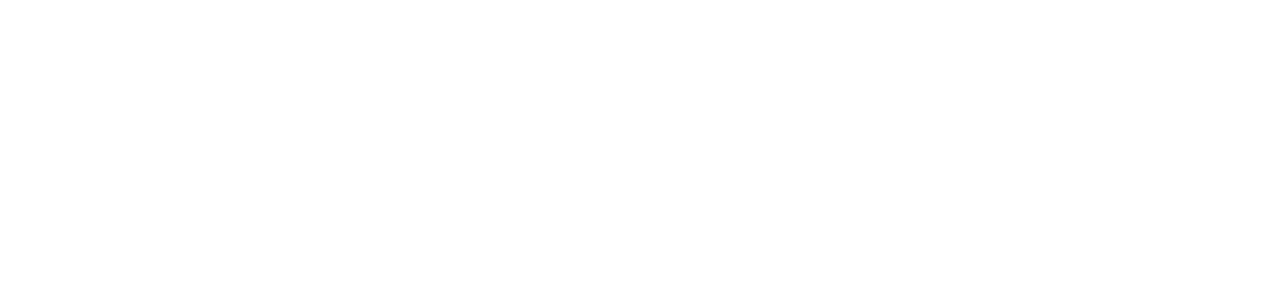
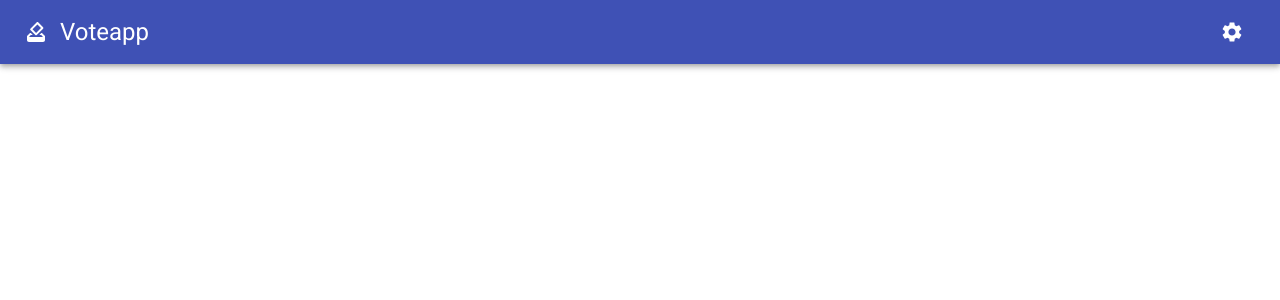
Before and after one commit to sarrietav-dev/votapp, a React (Create React App) app: page / in a window 1280 px wide. Shown: the top 300 px of the page. Built offline with nearby package versions, Linux system fonts and the light colour scheme.

Commit message:
Replace /dashboard route to root route

```diff
--- a/src/App.js
+++ b/src/App.js
@@ -6,6 +6,7 @@ import { Route, Switch } from 'react-router';
 import { BrowserRouter } from 'react-router-dom';
 import Login from './components/login/Login';
 import Dashboard from './components/dashboard/Dashboard';
+import AuthRoute from './components/AuthRoute';
 
 function App() {
   return (
@@ -15,9 +16,9 @@ function App() {
           <Route path="/login">
             <Login />
           </Route>
-          <Route path="/dashboard">
+          <AuthRoute path="/">
             <Dashboard />
-          </Route>
+          </AuthRoute>
         </Switch>
       </BrowserRouter>
     </div>
--- a/src/components/login/Login.jsx
+++ b/src/components/login/Login.jsx
@@ -34,8 +34,10 @@ function Login() {
       },
     });
 
-    dispatch(setAuthToken(response.data.token));
-    history.push('/dashboard');
+    if (response.status === 200) {
+      dispatch(setAuthToken(response.data.token));
+      history.push('/');
+    }
   };
 
   return (
```
Also changed, not shown: 1 other file (tests, documents, lock files or other folders).
